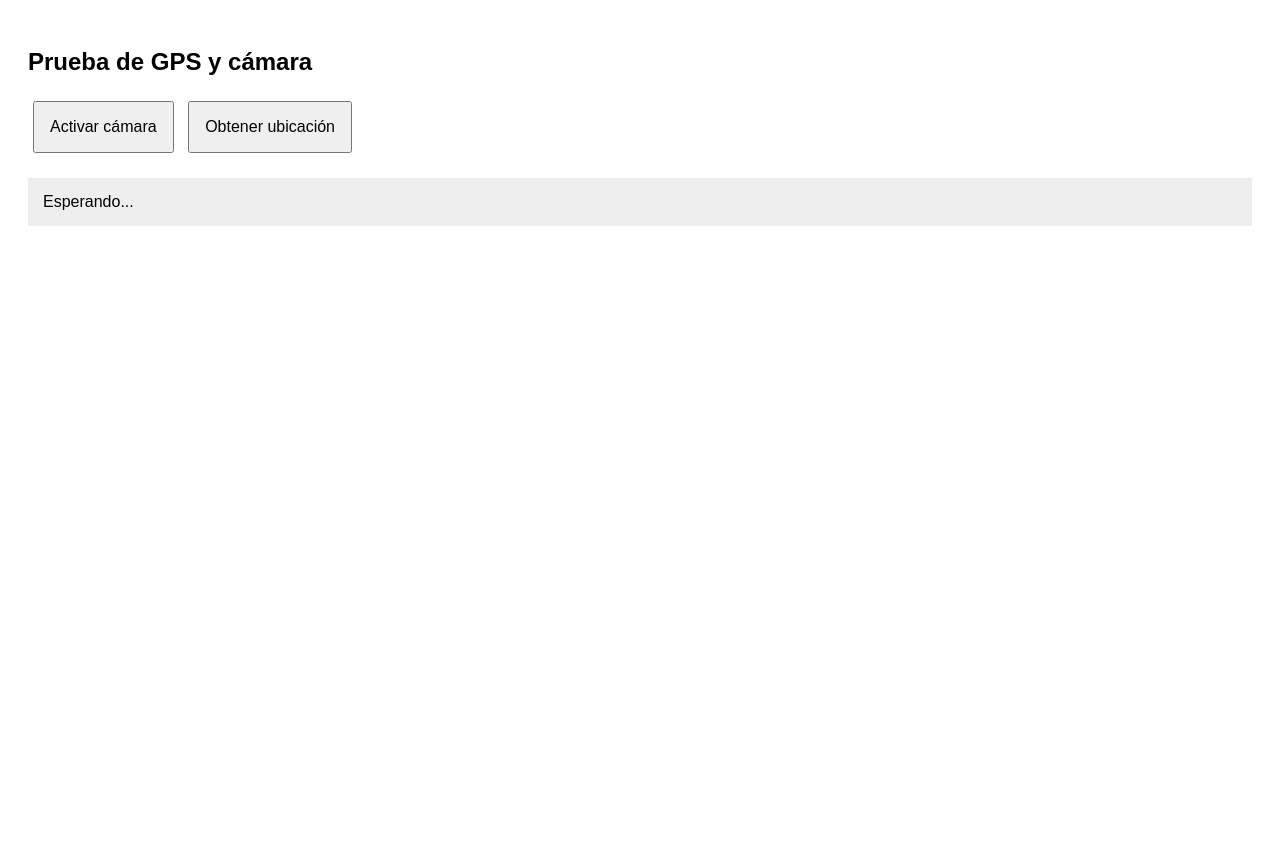
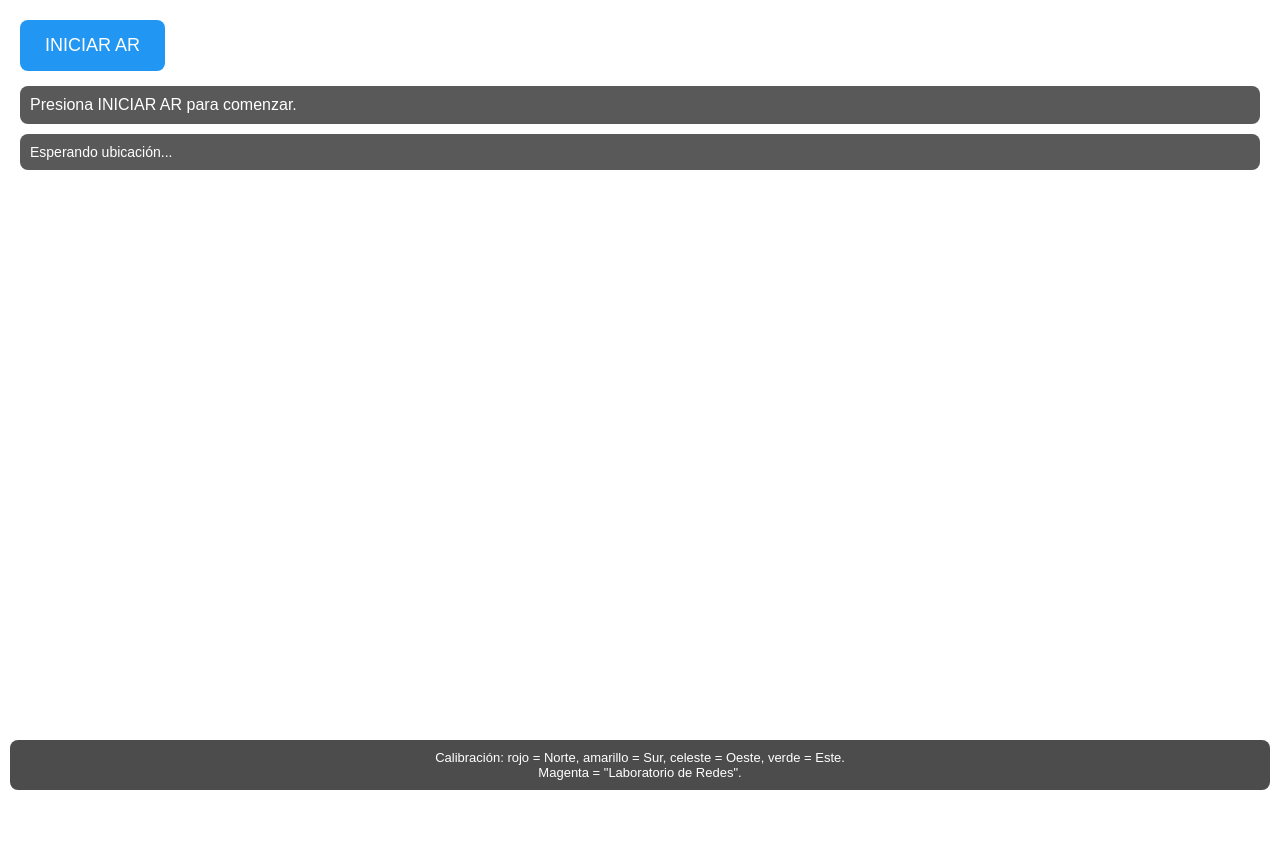
Before and after one commit to angiepilco015-lang/AR_GPS, a website: page index.html in a window 1280 px wide. After the commit the page ends 800 px from the top, so only its background shows below. Drawn offline with Linux system fonts and the light colour scheme.

Commit message:
Update index.html

```diff
--- a/index.html
+++ b/index.html
@@ -1,144 +1,130 @@
 <!DOCTYPE html>
 <html lang="es">
+
 <head>
     <meta charset="UTF-8">
-    <meta name="viewport" content="width=device-width, initial-scale=1.0">
-    <title>Diagnóstico GPS AR</title>
+
+    <meta name="viewport"
+          content="width=device-width,
+                   initial-scale=1.0,
+                   maximum-scale=1.0,
+                   user-scalable=no">
+
+    <title>AR GPS - Laboratorio de Redes</title>
 
     <style>
+
+        html,
         body {
+            margin: 0;
+            padding: 0;
+            width: 100%;
+            height: 100%;
+            overflow: hidden;
             font-family: Arial, sans-serif;
-            padding: 20px;
         }
 
-        button {
-            padding: 15px;
-            margin: 5px;
-            font-size: 16px;
+        #canvas {
+            position: fixed;
+            top: 0;
+            left: 0;
+            width: 100%;
+            height: 100%;
+            display: block;
         }
 
-        video {
+        #interface {
+            position: fixed;
+            top: 0;
+            left: 0;
             width: 100%;
-            margin-top: 20px;
+            z-index: 10;
+            padding: 20px;
+            box-sizing: border-box;
+            color: white;
+            pointer-events: none;
         }
 
-        #info {
-            margin-top: 20px;
-            padding: 15px;
-            background: #eeeeee;
+        #startButton {
+            pointer-events: auto;
+            padding: 15px 25px;
+            font-size: 18px;
+            border: none;
+            border-radius: 8px;
+            background: #2196f3;
+            color: white;
+            cursor: pointer;
         }
+
+        #status {
+            margin-top: 15px;
+            padding: 10px;
+            background: rgba(0, 0, 0, 0.65);
+            border-radius: 8px;
+        }
+
+        #gpsInfo {
+            margin-top: 10px;
+            padding: 10px;
+            background: rgba(0, 0, 0, 0.65);
+            border-radius: 8px;
+            font-size: 14px;
+        }
+
+        #legend {
+            position: fixed;
+            bottom: 10px;
+            left: 10px;
+            right: 10px;
+            z-index: 10;
+            padding: 10px;
+            color: white;
+            background: rgba(0, 0, 0, 0.7);
+            border-radius: 8px;
+            text-align: center;
+            font-size: 13px;
+        }
+
     </style>
+
 </head>
 
 <body>
 
-    <h2>Prueba de GPS y cámara</h2>
+    <canvas id="canvas"></canvas>
 
-    <button onclick="activarCamara()">
-        Activar cámara
-    </button>
+    <div id="interface">
 
-    <button onclick="obtenerGPS()">
-        Obtener ubicación
-    </button>
+        <button id="startButton">
+            INICIAR AR
+        </button>
 
-    <div id="info">
-        Esperando...
+        <div id="status">
+            Presiona INICIAR AR para comenzar.
+        </div>
+
+        <div id="gpsInfo">
+            Esperando ubicación...
+        </div>
+
     </div>
 
-    <video
-        id="video"
-        autoplay
-        playsinline>
-    </video>
+    <div id="legend">
 
-    <script>
+        Calibración:
+        rojo = Norte,
+        amarillo = Sur,
+        celeste = Oeste,
+        verde = Este.
 
-        async function activarCamara() {
+        <br>
 
-            const info =
-                document.getElementById("info");
+        Magenta = "Laboratorio de Redes".
 
-            try {
+    </div>
 
-                const stream =
-                    await navigator.mediaDevices.getUserMedia({
-                        video: {
-                            facingMode: {
-                                ideal: "environment"
-                            }
-                        }
-                    });
-
-                document.getElementById("video").srcObject =
-                    stream;
-
-                info.innerHTML =
-                    "✅ Cámara funcionando correctamente.";
-
-            }
-
-            catch(error) {
-
-                info.innerHTML =
-                    "❌ Error de cámara: "
-                    + error.name
-                    + "<br>"
-                    + error.message;
-            }
-        }
-
-
-        function obtenerGPS() {
-
-            const info =
-                document.getElementById("info");
-
-            if (!navigator.geolocation) {
-
-                info.innerHTML =
-                    "❌ Geolocalización no disponible.";
-
-                return;
-            }
-
-            info.innerHTML =
-                "Buscando ubicación...";
-
-
-            navigator.geolocation.getCurrentPosition(
-
-                function(position) {
-
-                    info.innerHTML =
-                        "✅ GPS funcionando"
-                        + "<br><br>Latitud: "
-                        + position.coords.latitude
-                        + "<br>Longitud: "
-                        + position.coords.longitude
-                        + "<br>Precisión: "
-                        + position.coords.accuracy
-                        + " metros";
-                },
-
-                function(error) {
-
-                    info.innerHTML =
-                        "❌ Error GPS: "
-                        + error.code
-                        + "<br>"
-                        + error.message;
-                },
-
-                {
-                    enableHighAccuracy: true,
-                    timeout: 20000,
-                    maximumAge: 0
-                }
-            );
-        }
-
-    </script>
+    <script type="module" src="/src/main.js"></script>
 
 </body>
+
 </html>
```
